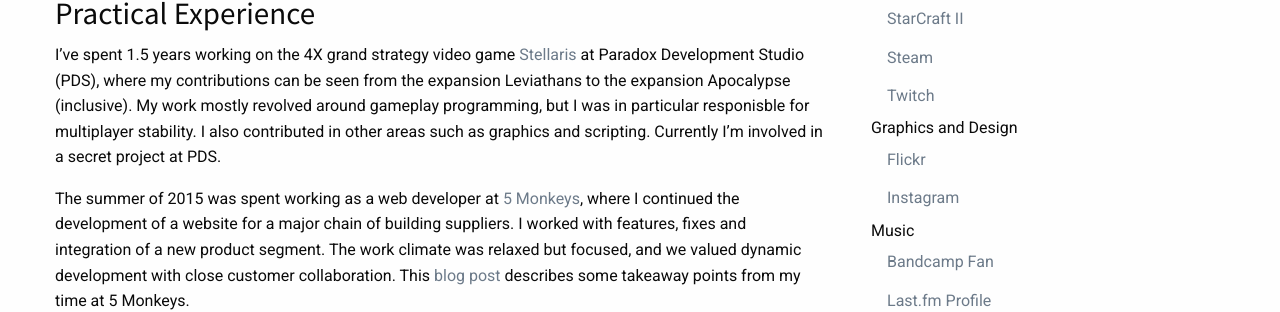
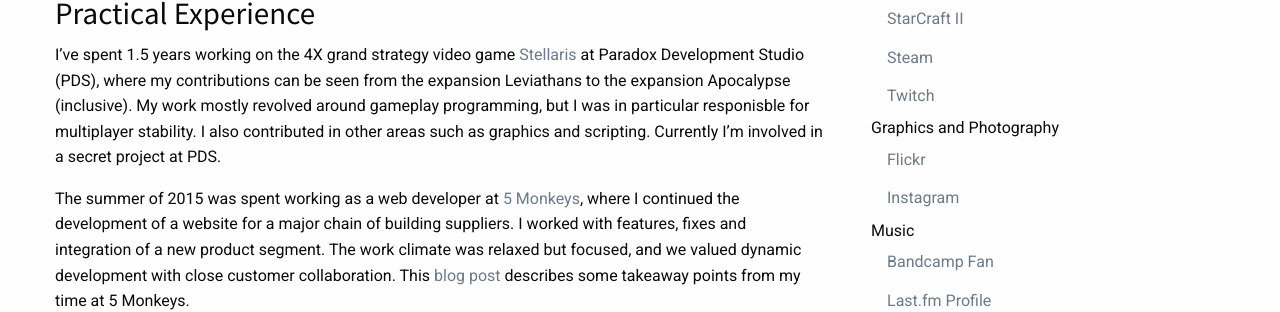
Before and after one commit to hlilje/hlilje.github.io, a Jekyll site: the page built from work.html, in a window 1280 px wide. Shown: the part 355-667 px from the top of the page. Built offline with Jekyll 4.4.1, drawn with Linux system fonts in a browser that asks for light colours; nearby versions of some CDN libraries.

Commit message:
Update Instagram link

```diff
--- a/_data/links.yml
+++ b/_data/links.yml
@@ -7,7 +7,7 @@
     "StarCraft II": http://eu.battle.net/sc2/en/profile/1043944/1/hlilje/
     "Steam": http://steamcommunity.com/id/hlilje
     "Twitch": https://www.twitch.tv/hlilje
-"Graphics and Design":
+"Graphics and Photography":
     "Flickr": https://www.flickr.com/people/hlilje/
     "Instagram": https://instagram.com/hlilje/
 "Music":
--- a/_includes/footer.html
+++ b/_includes/footer.html
@@ -16,7 +16,7 @@
         <li><a href="{{ site.data.links['Social']['Facebook'] | xml_escape }}"><i class="fa fa-facebook fa-fw"></i></a></li>
         <li><a href="{{ site.data.links['Social']['LinkedIn'] | xml_escape }}"><i class="fa fa-linkedin fa-fw"></i></a></li>
         <li><a href="{{ site.data.links['Social']['reddit'] | xml_escape }}"><i class="fa fa-reddit fa-fw"></i></a></li>
-        <li><a href="{{ site.data.links['Social']['Instagram'] | xml_escape }}"><i class="fa fa-instagram fa-fw"></i></a></li>
+        <li><a href="{{ site.data.links['Graphics and Photography']['Instagram'] | xml_escape }}"><i class="fa fa-instagram fa-fw"></i></a></li>
       </ul>
     </div>
   </div>
```
